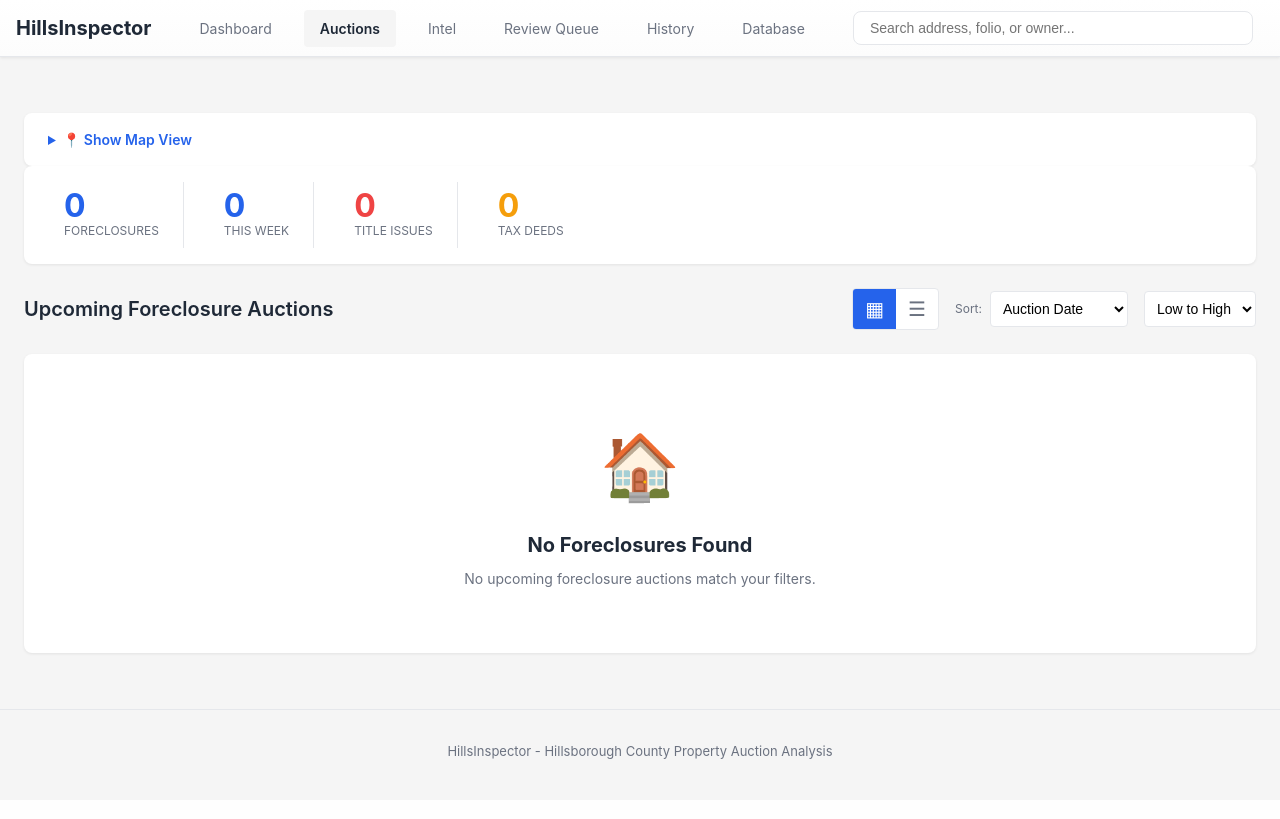
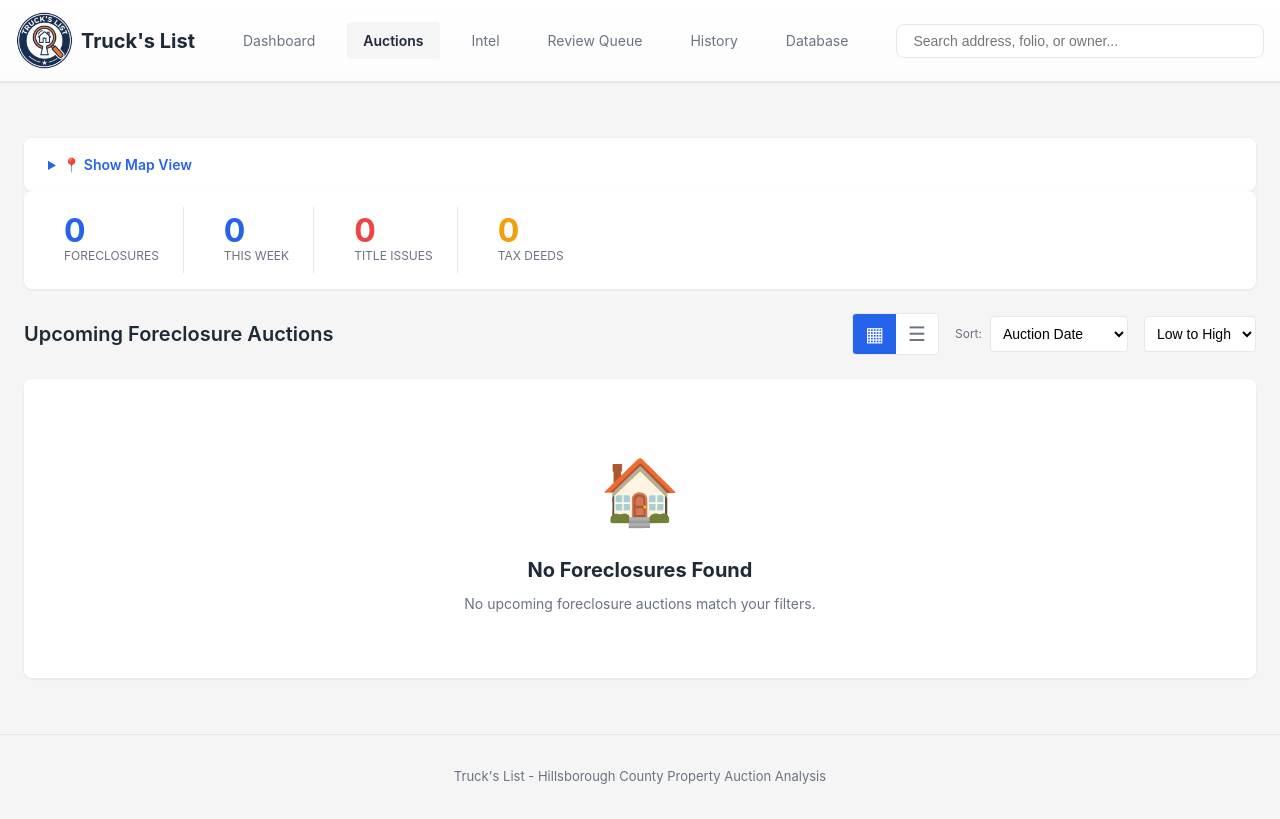
Before and after one commit to PowerInterest/HillsInspector, a FastAPI app: page /auctions in a window 1280 px wide, after a click on "📍 Show Map View". Before the commit the page ends 759 px from the top, so only its background shows below. Run offline with FastAPI, Linux system fonts and the light colour scheme; data that the repository does not hold is empty; parts of the project's set-up code (start-up, migrations or seed data) failed here and were passed over; some libraries are stand-ins or nearby versions.

Commit message:
Rebrand to Truck's List and streamline logging
- Replace HillsInspector branding with Truck's List across all templates,
  FastAPI app title, and health endpoint
- Add TrucksList.png logo (transparent background), favicon.ico, and
  apple-touch-icon.png to static assets
- Enlarge header nav bar and logo image by 30%
- Increase map container height by 30% (360px → 468px)
- Remove pid and run_id columns from log format
- Drop year from log timestamps

Co-Authored-By: Claude Opus 4.6 <noreply@anthropic.com>

```diff
--- a/app/web/main.py
+++ b/app/web/main.py
@@ -50,7 +50,7 @@ async def lifespan(app: FastAPI):
 
 # Create FastAPI app
 app = FastAPI(
-    title="HillsInspector", description="Hillsborough County Property Auction Analysis", version="0.1.0", lifespan=lifespan
+    title="Truck's List", description="Hillsborough County Property Auction Analysis", version="0.1.0", lifespan=lifespan
 )
 
 # Paths
@@ -278,7 +278,7 @@ async def health_check():
     from app.web.pg_web import check_database_health
 
     db_status = check_database_health()
-    return {"status": "ok" if db_status["available"] else "degraded", "service": "HillsInspector", "database": db_status}
+    return {"status": "ok" if db_status["available"] else "degraded", "service": "Truck's List", "database": db_status}
 
 
 if __name__ == "__main__":
--- a/app/web/static/styles.css
+++ b/app/web/static/styles.css
@@ -54,7 +54,7 @@ a:hover {
 .header {
     background: var(--color-surface);
     border-bottom: 1px solid var(--color-border);
-    padding: 0 1rem;
+    padding: 4px 1rem;
     position: sticky;
     top: 0;
     z-index: 100;
@@ -67,7 +67,8 @@ a:hover {
     margin: 0 auto;
     display: flex;
     align-items: center;
-    height: 56px;
+    min-height: 73px;
+    padding: 8px 0;
     gap: 2rem;
 }
 
@@ -75,6 +76,16 @@ a:hover {
     font-size: 1.25rem;
     font-weight: 700;
     color: var(--color-text);
+    display: flex;
+    align-items: center;
+    gap: 0.5rem;
+    text-decoration: none;
+    line-height: 1;
+}
+
+.logo-img {
+    height: 57px;
+    width: auto;
 }
 
 .nav {
@@ -888,7 +899,7 @@ details.lien-section[open] > summary::before {
 /* Map styles */
 .map-container {
     width: 100%;
-    height: 360px;
+    height: 468px;
     border-radius: var(--radius-md);
     overflow: hidden;
     box-shadow: var(--shadow-md);
--- a/app/web/templates/auctions_date.html
+++ b/app/web/templates/auctions_date.html
@@ -1,6 +1,6 @@
 {% extends "base.html" %}
 
-{% block title %}Auctions on {{ auction_date|format_date_long }} - HillsInspector{% endblock %}
+{% block title %}Auctions on {{ auction_date|format_date_long }} - Truck's List{% endblock %}
 
 {% block content %}
 <div class="auctions-date-page">
--- a/app/web/templates/base.html
+++ b/app/web/templates/base.html
@@ -4,8 +4,10 @@
         <meta charset="UTF-8">
         <meta name="viewport" content="width=device-width, initial-scale=1.0">
         <title>
-            {% block title %}HillsInspector{% endblock %}
+            {% block title %}Truck's List{% endblock %}
         </title>
+        <link rel="icon" type="image/x-icon" href="{{ url_for('static', path='favicon.ico') }}">
+        <link rel="apple-touch-icon" sizes="180x180" href="{{ url_for('static', path='apple-touch-icon.png') }}">
         <link rel="stylesheet"
               href="{{ url_for('static', path='styles.css') }}?v=20260227-photo-fit">
         <link rel="stylesheet"
@@ -62,7 +64,7 @@
     <body>
         <header class="header">
             <div class="header-content">
-                <a href="/" class="logo">HillsInspector</a>
+                <a href="/" class="logo"><img src="{{ url_for('static', path='TrucksList.png') }}" alt="Truck's List" class="logo-img">Truck's List</a>
                 <nav class="nav">
                     <a href="/"
                        class="nav-link{% if request.url.path == '/' %} is-active{% endif %}">Dashboard</a>
@@ -108,7 +110,7 @@
             {% block content %}{% endblock %}
         </main>
         <footer class="footer">
-            <p>HillsInspector - Hillsborough County Property Auction Analysis</p>
+            <p>Truck's List - Hillsborough County Property Auction Analysis</p>
         </footer>
         <script>
         function openTab(evt, tabName) {
--- a/app/web/templates/dashboard.html
+++ b/app/web/templates/dashboard.html
@@ -1,6 +1,6 @@
 {% extends "base.html" %}
 
-{% block title %}Foreclosure Auctions - HillsInspector{% endblock %}
+{% block title %}Foreclosure Auctions - Truck's List{% endblock %}
 
 {% block content %}
 <div class="dashboard">
@@ -8,7 +8,7 @@
     <details class="map-section" open>
         <summary class="map-toggle">📍 Show Map View</summary>
         <div class="map-container">
-            <div id="auction-map" style="min-height:360px;"></div>
+            <div id="auction-map" style="min-height:468px;"></div>
             <div id="auction-map-status" class="map-status">Loading map…</div>
         </div>
         {% include "partials/map_script.html" %}
--- a/app/web/templates/database.html
+++ b/app/web/templates/database.html
@@ -1,5 +1,5 @@
 {% extends "base.html" %}
-{% block title %}Database Search - HillsInspector{% endblock %}
+{% block title %}Database Search - Truck's List{% endblock %}
 
 {% block extra_head %}
 <style>
--- a/app/web/templates/property.html
+++ b/app/web/templates/property.html
@@ -1,5 +1,5 @@
 {% extends "base.html" %}
-{% block title %}{{ auction.property_address or 'Property' }} - HillsInspector{% endblock %}
+{% block title %}{{ auction.property_address or 'Property' }} - Truck's List{% endblock %}
 {% block content %}
     <div class="property-detail">
         <!-- Breadcrumb -->
--- a/app/web/templates/review/hcpa_failures.html
+++ b/app/web/templates/review/hcpa_failures.html
@@ -1,6 +1,6 @@
 {% extends "base.html" %}
 
-{% block title %}HCPA Review Queue - HillsInspector{% endblock %}
+{% block title %}HCPA Review Queue - Truck's List{% endblock %}
 
 {% block content %}
 <div class="review-queue">
--- a/app/web/templates/title_report.html
+++ b/app/web/templates/title_report.html
@@ -155,7 +155,7 @@
         <div class="report-header">
             <h1 class="report-title">Property Title Report</h1>
             <div class="report-meta">Generated on {{ generated_date }}</div>
-            <div class="report-meta">HillsInspector Analysis</div>
+            <div class="report-meta">Truck's List Analysis</div>
         </div>
 
         <div class="section">
@@ -398,7 +398,7 @@
         <div class="section">
             <div class="section-title">Disclaimer</div>
             <p style="font-size: 12px; color: #7f8c8d;">
-                This report is generated automatically by HillsInspector based on public records.
+                This report is generated automatically by Truck's List based on public records.
                 It is NOT a certified title search or title insurance policy.
                 Information may be incomplete or inaccurate. Verify all data with official county records.
             </p>
```
Also changed, not shown: src/utils/logging_config.py (+2 -5 lines), app/web/static/TrucksList.png (added), app/web/static/apple-touch-icon.png (added), app/web/static/favicon.ico (added).
